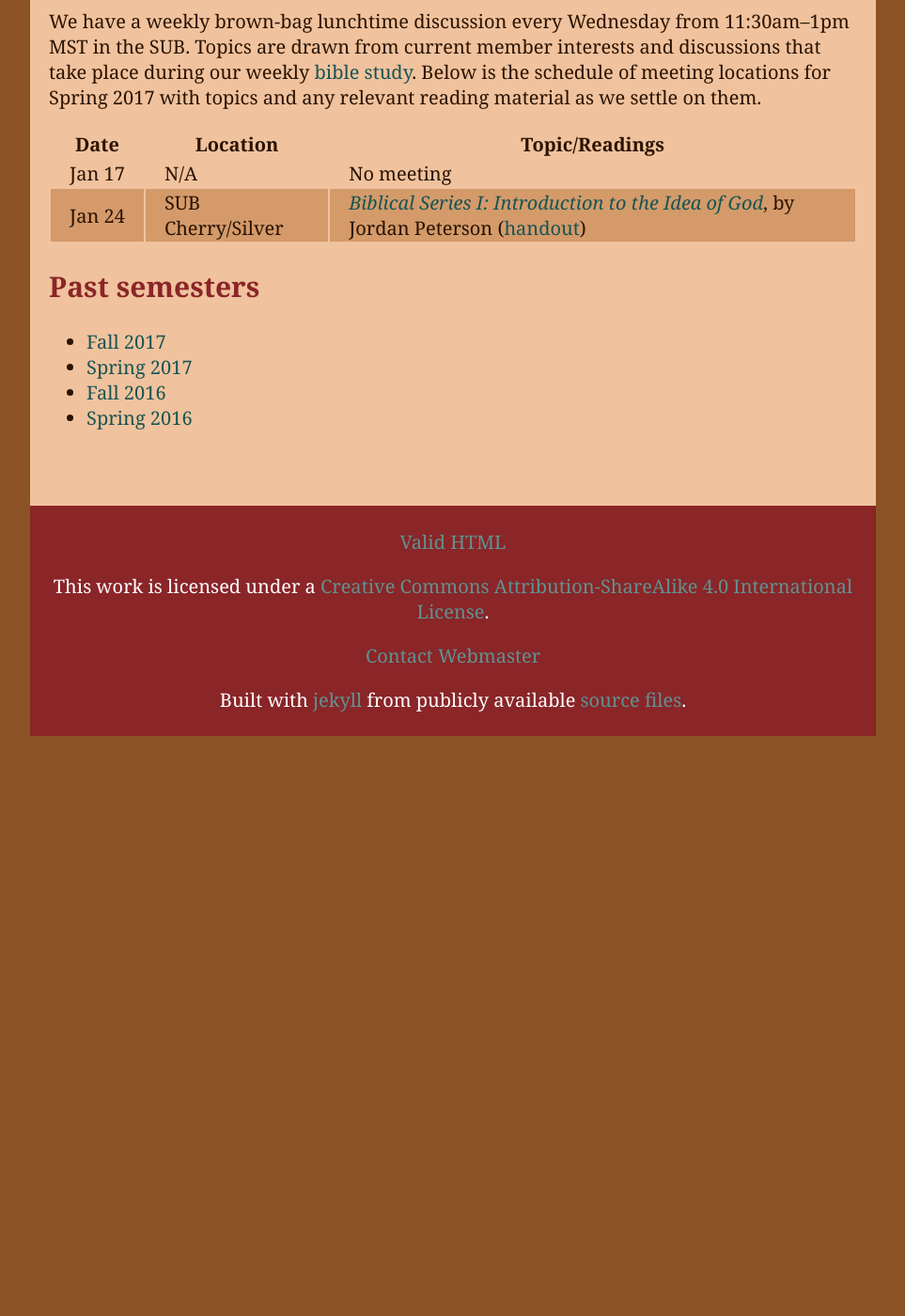
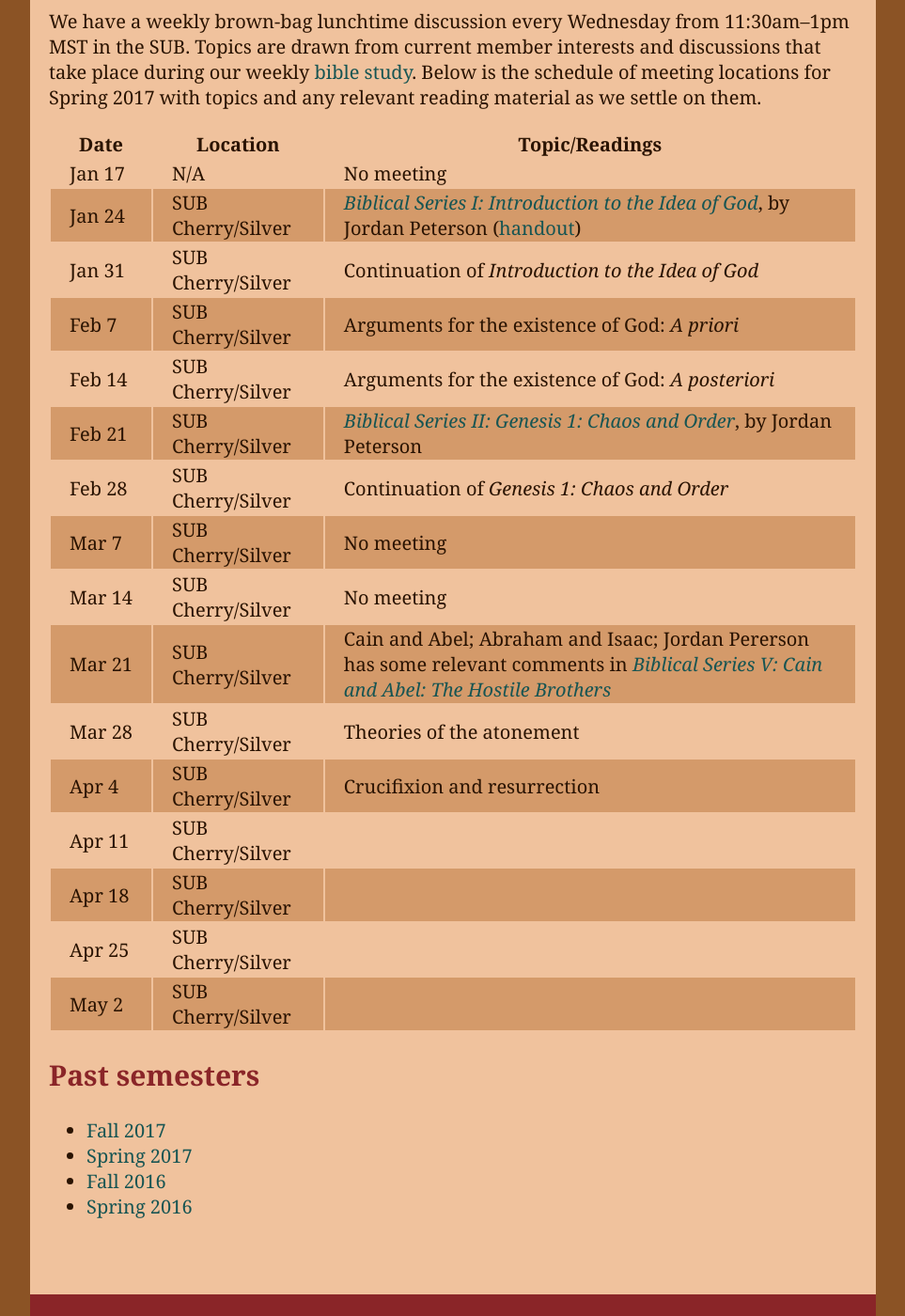
Before and after one commit to jarthurgross/gcf-website, a Jekyll site: the page built from lunchbox_theology/index.md, in a window 1280 px wide and 1400 px high, scrolled down 582 px. Shown: the whole window at 94% size, without its empty margins (158-1121 px from the left). Built offline with Jekyll 4.4.1, drawn with Linux system fonts in a browser that asks for light colours; Markdown is read by kramdown in place of the engine named in the settings; before the commit the page ends 1385 px from its top, so only the background shows below that.

Commit message:
Update spring 2018 schedules

```diff
--- a/lunchbox_theology/index.md
+++ b/lunchbox_theology/index.md
@@ -22,6 +22,20 @@ relevant reading material as we settle on them.
 | ----------- | ----------------- | -------------- |
 | Jan&nbsp;17 | N/A               | No meeting     |
 | Jan&nbsp;24 | SUB Cherry/Silver | [*Biblical Series I: Introduction to the Idea of God*][peterson1], by Jordan Peterson ([handout][handout0124]) |
+| Jan&nbsp;31 | SUB Cherry/Silver | Continuation of *Introduction to the Idea of God* |
+| Feb&nbsp;7  | SUB Cherry/Silver | Arguments for the existence of God: *A priori* |
+| Feb&nbsp;14 | SUB Cherry/Silver | Arguments for the existence of God: *A posteriori* |
+| Feb&nbsp;21 | SUB Cherry/Silver | [*Biblical Series II: Genesis 1: Chaos and Order*][peterson2], by Jordan Peterson |
+| Feb&nbsp;28 | SUB Cherry/Silver | Continuation of *Genesis 1: Chaos and Order* |
+| Mar&nbsp;7  | SUB Cherry/Silver | No meeting |
+| Mar&nbsp;14 | SUB Cherry/Silver | No meeting |
+| Mar&nbsp;21 | SUB Cherry/Silver | Cain and Abel; Abraham and Isaac; Jordan Pererson has some relevant comments in [*Biblical Series V: Cain and Abel: The Hostile Brothers*][peterson5] |
+| Mar&nbsp;28 | SUB Cherry/Silver | Theories of the atonement |
+| Apr&nbsp;4  | SUB Cherry/Silver | Crucifixion and resurrection |
+| Apr&nbsp;11 | SUB Cherry/Silver | |
+| Apr&nbsp;18 | SUB Cherry/Silver | |
+| Apr&nbsp;25 | SUB Cherry/Silver | |
+| May&nbsp;2  | SUB Cherry/Silver | |
 
 Past semesters
 --------------
```
Also changed, not shown: other parts of lunchbox_theology/index.md (+2 -0 lines), bible_study/index.md (+14 -0 lines).
